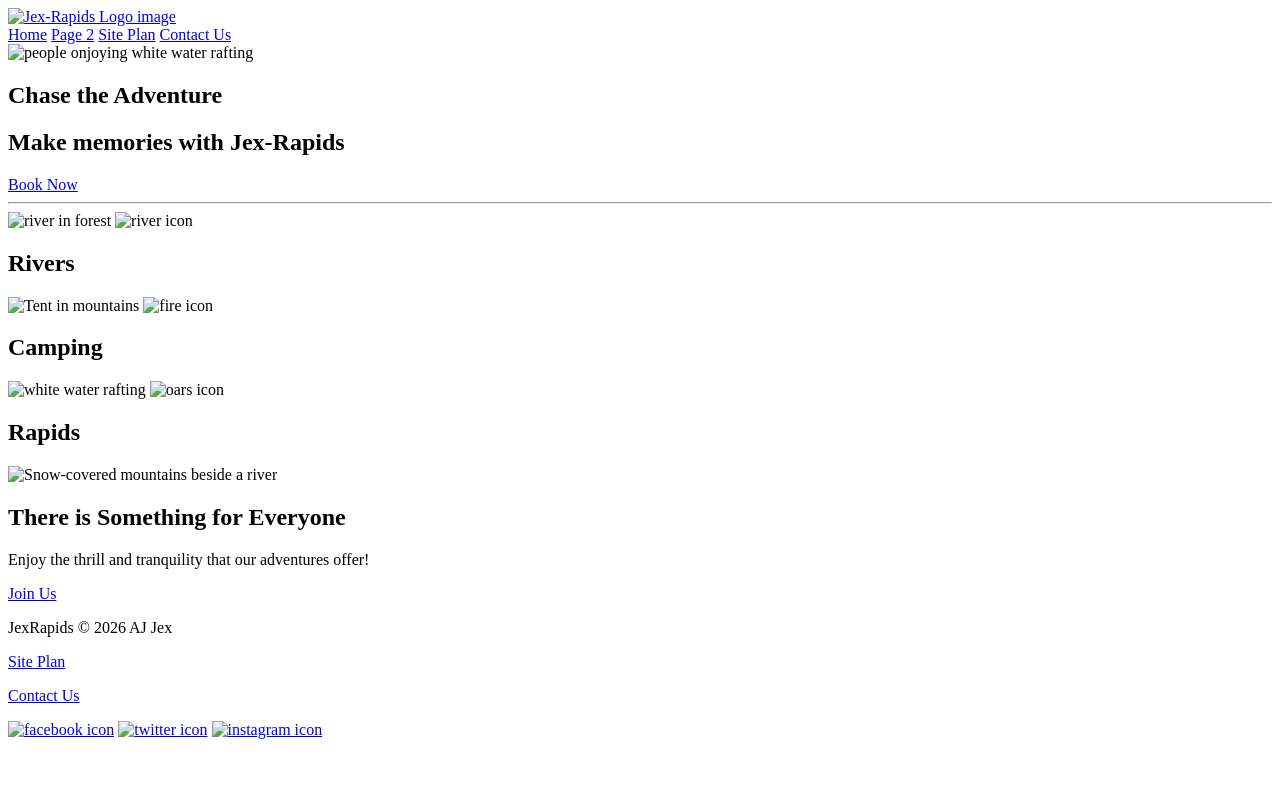
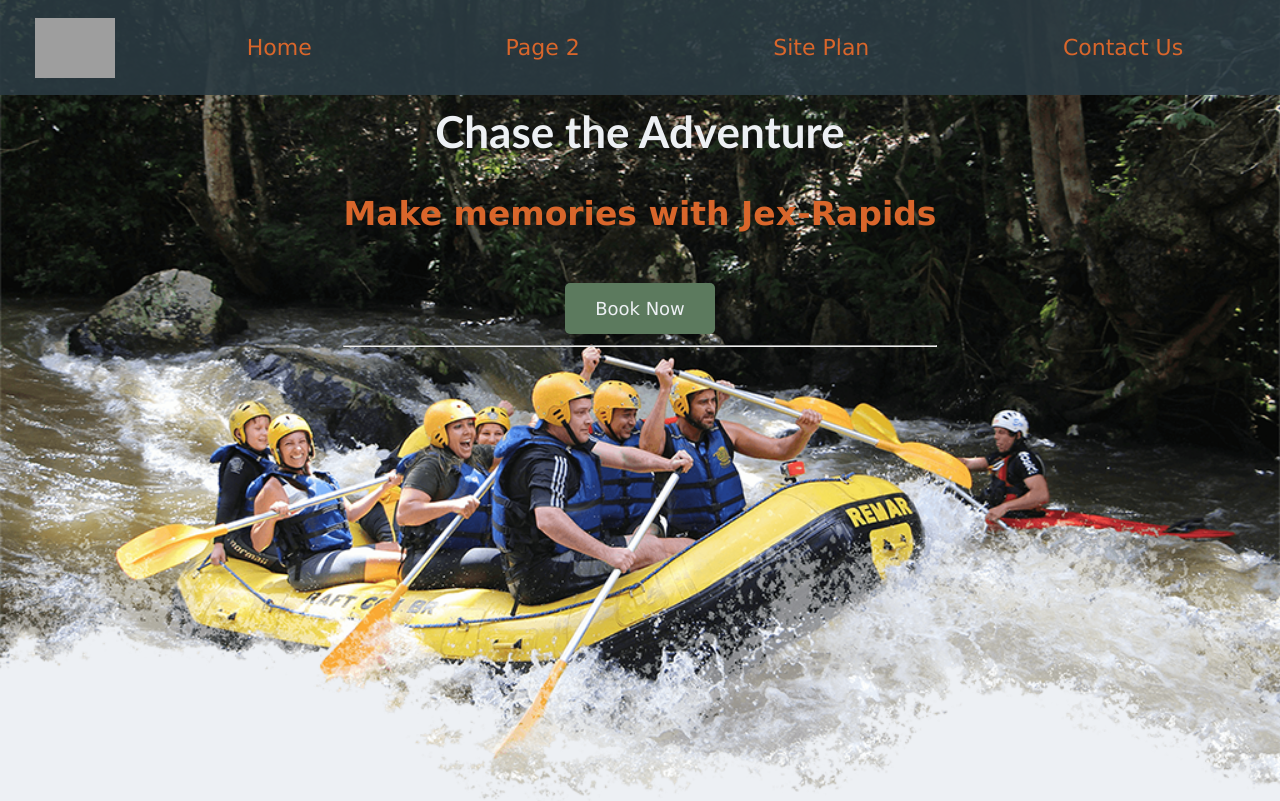
Before and after one commit to ArtieJames99/wdd130, a plain HTML site: page WWR-U1/wwr/index.html in a window 1280 px wide. Shown: the top 801 px of the page. Drawn offline with Linux system fonts and the light colour scheme; the site is published under a folder, as on GitHub Pages, so addresses that start at the root find nothing.

Commit message:
Fix WWR GitHub Pages links

```diff
--- a/WWR-U1/wwr/index.html
+++ b/WWR-U1/wwr/index.html
@@ -3,17 +3,17 @@
 <head>
   <meta charset="utf-8">
   <title>Jex-Rapids</title>
-  <link rel="icon" href="/images/JexRapids-Logo-fav-social.png" type="image/x-icon">
-  <link rel="stylesheet" href="/styles/style.css">
+  <link rel="icon" href="../images/JexRapids-Logo-fav-social.png" type="image/x-icon">
+  <link rel="stylesheet" href="../styles/style.css">
 </head>
 <body>
     <div id="content">
         <header>
             <a id="logo_link" href="index.html">
-                <img class="logo" src="/images/JexRapids-Logo.png" alt="Jex-Rapids Logo image">
+                <img class="logo" src="../images/JexRapids-Logo.png" alt="Jex-Rapids Logo image">
             </a>
             <nav>
-                <a href="/index.html">Home</a>
+                <a href="index.html">Home</a>
                 <a href="#">Page 2</a>
                 <a href="site-plan-rafting.html">Site Plan</a>
                 <a href="contactus.html">Contact Us</a>
@@ -21,7 +21,7 @@
         </header>
         <div id="hero">
             <div id="hero-box">
-                <img id="hero-img" src="/images/hero-image.png" alt="people onjoying white water rafting">
+                <img id="hero-img" src="../images/hero-image.png" alt="people enjoying white water rafting">
             </div>
             <section id="hero-msg">
                 <h1 class="home-title">Chase the Adventure</h1>
@@ -34,22 +34,22 @@
         </div>
         <main class="home-grid">
             <section class="rivers-card">
-                <img class="card-img" src="/images/rivers.jpg" alt="river in forest">
-                <img class="icon" src="/images/river_icon.png" alt="river icon">
+                <img class="card-img" src="../images/rivers.jpg" alt="river in forest">
+                <img class="icon" src="../images/river_icon.png" alt="river icon">
                 <h2>Rivers</h2>
             </section>
             <section class="camping-card">
-                <img class="card-img" src="/images/camping.jpg" alt="Tent in mountains">
-                <img class="icon" src="/images/fire_icon.png" alt="fire icon">
+                <img class="card-img" src="../images/camping.jpg" alt="Tent in mountains">
+                <img class="icon" src="../images/fire_icon.png" alt="fire icon">
                 <h2>Camping</h2>
             </section>
             <div id="background"></div>
             <section class="rapids-card">
-                <img class="card-img" src="/images/rapids.jpg" alt="white water rafting">
-                <img class="icon" src="/images/oars.png" alt="oars icon">
+                <img class="card-img" src="../images/rapids.jpg" alt="white water rafting">
+                <img class="icon" src="../images/oars.png" alt="oars icon">
                 <h2>Rapids</h2>
             </section>
-            <img class="mountains" src="/images/mountains.jpg" alt="Snow-covered mountains beside a river">
+            <img class="mountains" src="../images/mountains.jpg" alt="Snow-covered mountains beside a river">
             <section class="msg">
                 <h2>There is Something for Everyone</h2>
                 <p>Enjoy the thrill and tranquility that our adventures offer!</p>
@@ -61,9 +61,9 @@
             <p><a href="site-plan-rafting.html">Site Plan</a></p>
             <p><a href="contactus.html">Contact Us</a></p>
             <div class="social">
-                <a href="https://www.facebook.com/" target="_blank"><img src="/images/facebook.png" alt="facebook icon"></a>
-                <a href="https://twitter.com/" target="_blank"><img src="/images/twitter.png" alt="twitter icon"></a>
-                <a href="https://www.instagram.com/" target="_blank"><img src="/images/instagram.png" alt="instagram icon"></a>
+                <a href="https://www.facebook.com/" target="_blank"><img src="../images/facebook.png" alt="facebook icon"></a>
+                <a href="https://twitter.com/" target="_blank"><img src="../images/twitter.png" alt="twitter icon"></a>
+                <a href="https://www.instagram.com/" target="_blank"><img src="../images/instagram.png" alt="instagram icon"></a>
             </div>
         </footer>
     </div>
```
Also changed, not shown: WWR-U1/wwr/contactus.html (added, +37 -0 lines), WWR-U1/wwr/site-plan-ranfting.html (+2 -2 lines).
